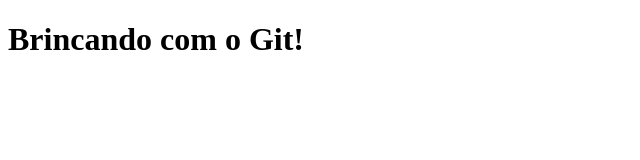
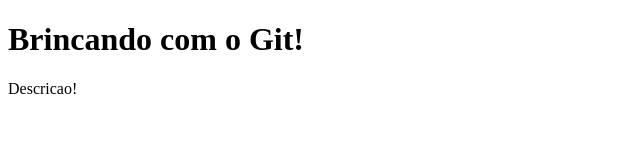
Before and after one commit to arthur-rrs/refatoracao, a plain HTML site: page index.html in a window 1280 px wide. Shown: the full height of the page, 0-640 px from the left. Drawn offline with Linux system fonts and the light colour scheme.

Commit message:
Paragrafo sobre descricao

```diff
--- a/index.html
+++ b/index.html
@@ -7,5 +7,6 @@
 </head>
 <body>
   <h1>Brincando com o Git!</h1>
+  <p>Descricao!</p>
 </body>
 </html>
```
